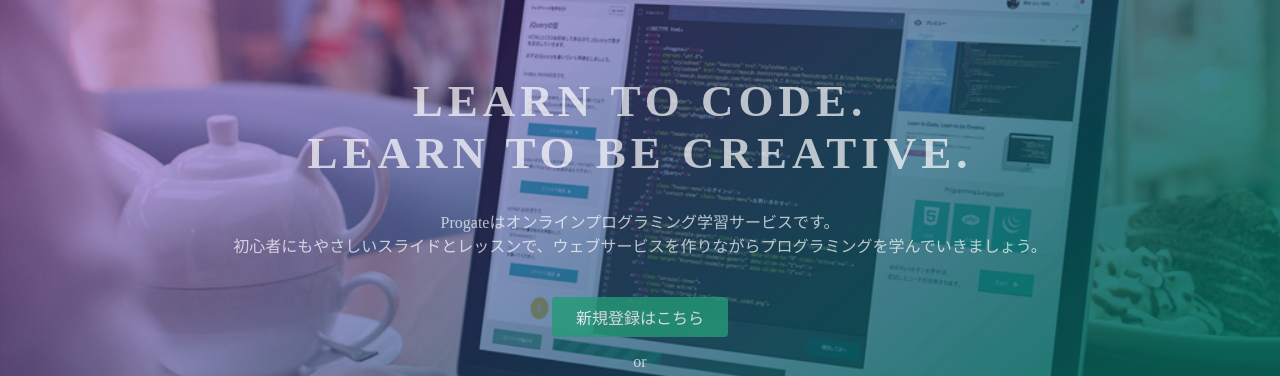
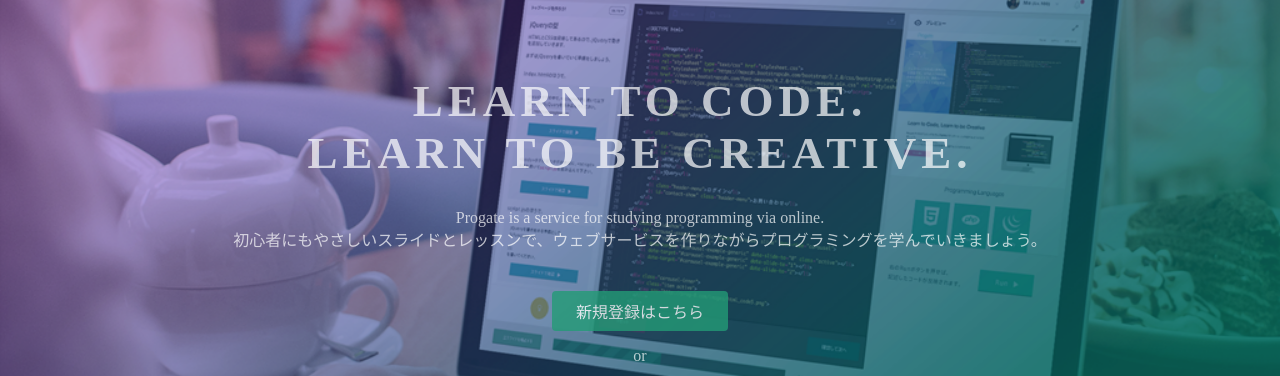
Before and after one commit to satomi-i-k/first.github.io, a plain HTML site: page index.html in a window 1280 px wide. Shown: the part 135-511 px from the top of the page. Drawn offline with Linux system fonts and the light colour scheme.

Commit message:
Update index.html

```diff
--- a/index.html
+++ b/index.html
@@ -24,7 +24,7 @@
   <div class="top-wrapper">
     <div class="container">
       <h1>LEARN TO CODE.<br>LEARN TO BE CREATIVE.</h1>
-      <p>Progateはオンラインプログラミング学習サービスです。<br>初心者にもやさしいスライドとレッスンで、ウェブサービスを作りながらプログラミングを学んでいきましょう。</p>
+      <p>Progate is a service for studying programming via online. <br>初心者にもやさしいスライドとレッスンで、ウェブサービスを作りながらプログラミングを学んでいきましょう。</p>
       <div class="btn-wrapper">
         <a href="#" class="btn signup">新規登録はこちら</a>
         <p>or</p>
```
